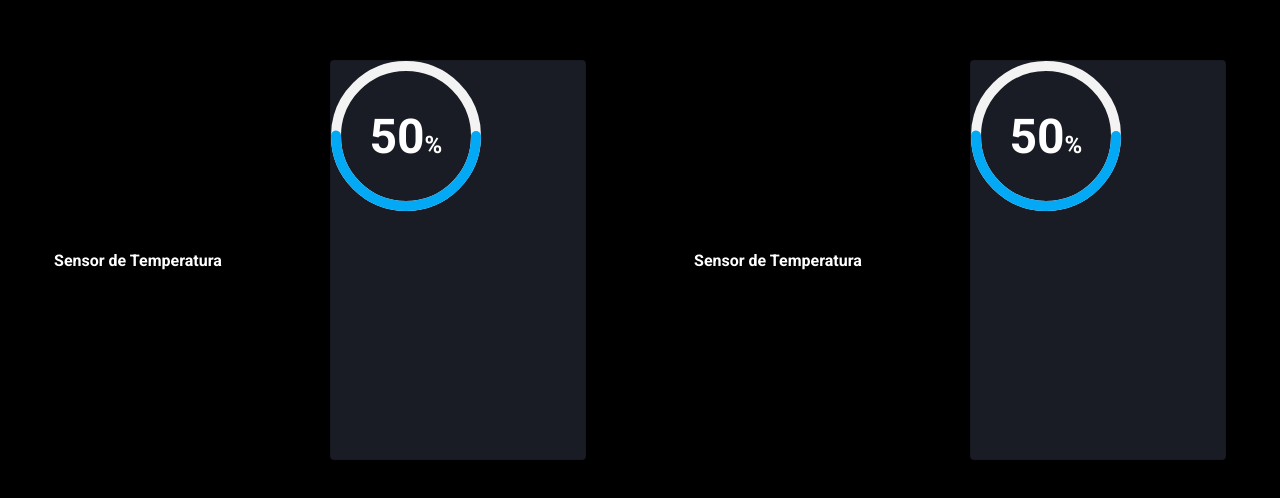
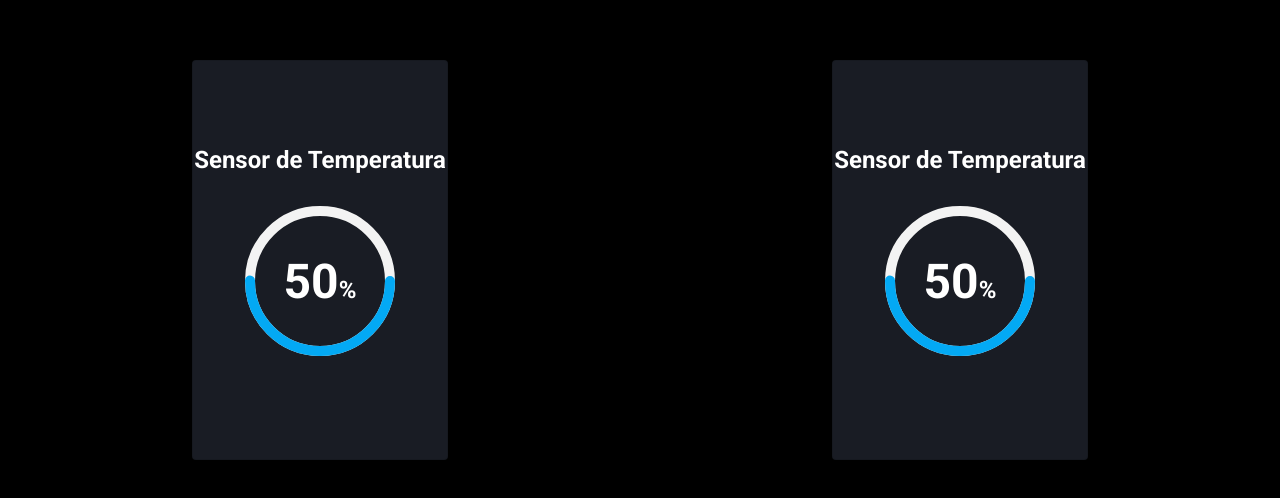
Before and after one commit to guimedeiross/iot-frontend, a React (Create React App) app: page / in a window 1280 px wide. Shown: the part 140-638 px from the top of the page. Built offline with nearby package versions, Linux system fonts and the light colour scheme.

Commit message:
ajustado layout

```diff
--- a/src/App.css
+++ b/src/App.css
@@ -1,5 +1,4 @@
 @import url('https://fonts.googleapis.com/css2?family=Roboto:300;400;500,700,900&display=swap');
-
 * {
   box-sizing: border-box;
 }
--- a/src/components/DashboardCard/index.js
+++ b/src/components/DashboardCard/index.js
@@ -7,7 +7,6 @@ export default () => {
 
     return (
         <div className="dashboard--container">
-            <h4 className="dashboard--title">Sensor de Temperatura</h4>
             <ProgressBar />
         </div>
     )
--- a/src/components/ProgressBar/index.js
+++ b/src/components/ProgressBar/index.js
@@ -4,6 +4,7 @@ import './styles.css'
 export default () => {
     return (
         <div className="box">
+            <h4 className="dashboard--title">Sensor de Temperatura</h4>
             <div className="percent">
                 <svg>
                     <circle cx="70" cy="70" r="70"></circle>
--- a/src/components/ProgressBar/styles.css
+++ b/src/components/ProgressBar/styles.css
@@ -24,6 +24,8 @@
     border-radius: .25rem;
     display: flex;
     flex-direction: column;
+    align-items: center;
+    justify-content: center;
 }
 .box .percent {
     position: relative;
@@ -82,3 +84,6 @@
     font-weight: 700;
     letter-spacing: 1px;
 }
+.dashboard--title {
+    font-size: 1.5rem;
+}
```
